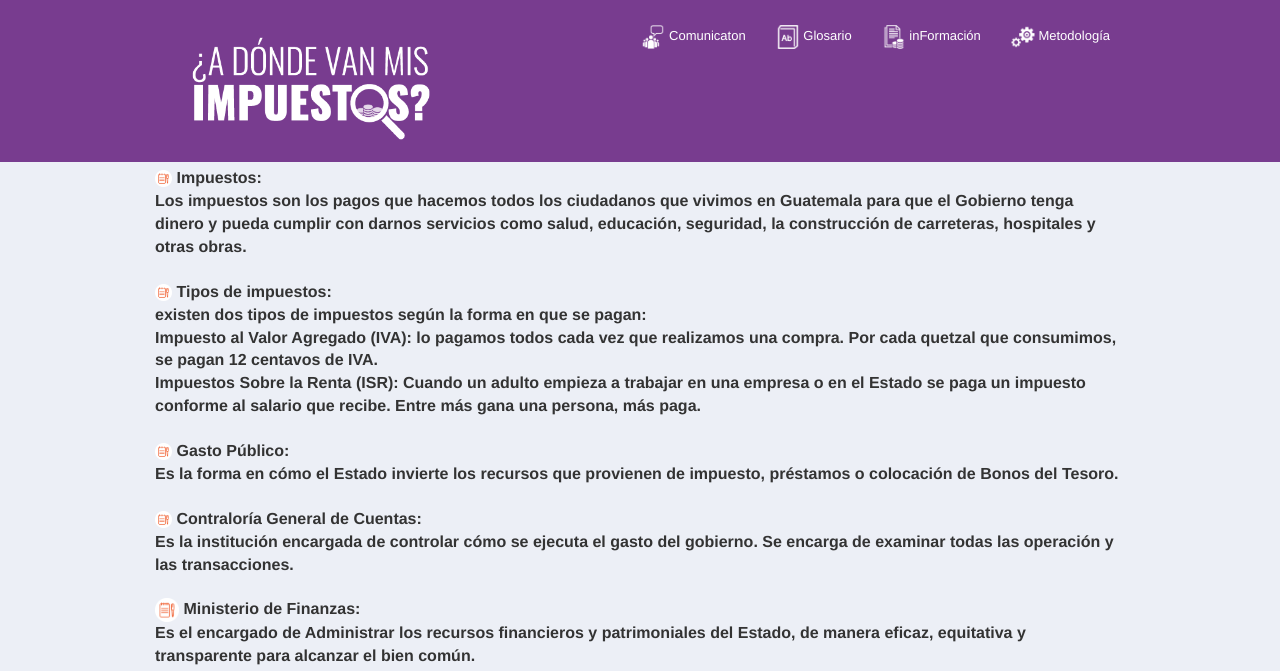
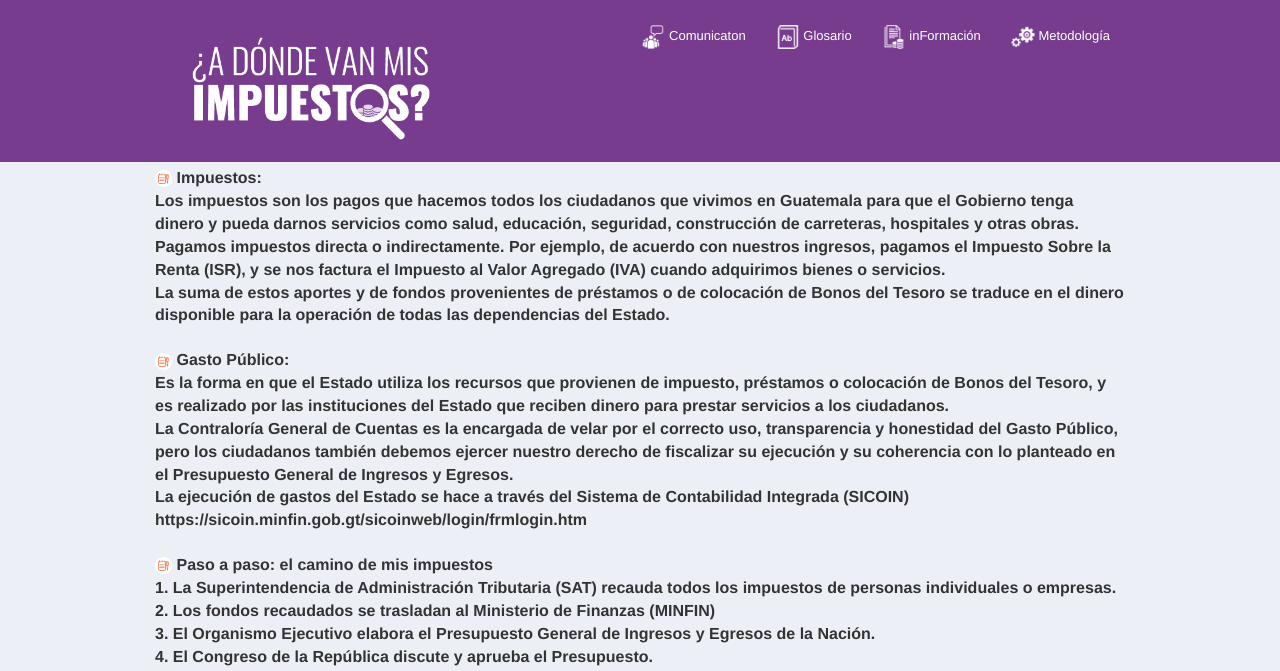
Before and after one commit to jherreragt/MiGuatemala.org, a Jekyll site: the page built from inFormacion.html, in a window 1280 px wide and 1349 px high. Shown: the top 671 px of the window. Built offline with Jekyll 4.4.1, drawn with Linux system fonts in a browser that asks for light colours; nearby versions of some CDN libraries; some web fonts are replaced; some of the changed text lies outside the part shown.

Commit message:
Update inFormacion.html

```diff
--- a/inFormacion.html
+++ b/inFormacion.html
@@ -2,44 +2,34 @@
 layout: default
 title: inFormación
 ---
-<h1 class="page-title"><br>in<b>Formación<b></h1>
+<h1 class="page-title"><br>in<b>inFormación<b></h1>
 <div class="row spaced">
   <dl>
     <img src="img/ÍCONOS/ICONOS-35.png" style="height: 17px; width: 17px;"> <b>Impuestos:</b></h2>
-    <dd>Los impuestos son los pagos que hacemos todos los ciudadanos que vivimos en Guatemala para que el Gobierno tenga dinero y pueda cumplir con darnos servicios como salud, educación, seguridad, la construcción de carreteras, hospitales y otras obras.</dd>
+    <dd>
+      Los impuestos son los pagos que hacemos todos los ciudadanos que vivimos en Guatemala para que el Gobierno tenga dinero y pueda darnos servicios como salud, educación, seguridad, construcción de carreteras, hospitales y otras obras.
+      <br>Pagamos impuestos directa o indirectamente. Por ejemplo, de acuerdo con nuestros ingresos, pagamos el Impuesto Sobre la Renta (ISR), y se nos factura el Impuesto al Valor Agregado (IVA) cuando adquirimos bienes o servicios.
+      <br>La suma de estos aportes y de fondos provenientes de préstamos o de colocación de Bonos del Tesoro se traduce en el dinero disponible para la operación de todas las dependencias del Estado.
+      <br>
   </dl>
   <dl>
-    <img src="img/ÍCONOS/ICONOS-35.png" style="height: 17px; width: 17px;"> Tipos de impuestos:</h2>
-    <dd> existen dos tipos de impuestos según la forma en que se pagan:<br>
-
-<b>Impuesto al Valor Agregado (IVA):</b>  lo pagamos todos cada vez que realizamos una compra. Por cada quetzal que consumimos, se pagan 12 centavos de IVA.
-
-<br> <b>Impuestos Sobre la Renta (ISR):</b> Cuando un adulto empieza a trabajar en una empresa o en el Estado se paga un impuesto conforme al salario que recibe. Entre más gana una persona, más paga. </dd>
+    <img src="img/ÍCONOS/ICONOS-35.png" style="height: 17px; width: 17px;"> <b>Gasto Público:</b></h2>
+    <dd>
+      Es la forma en que el Estado utiliza los recursos que provienen de impuesto, préstamos o colocación de Bonos del Tesoro, y es realizado por las instituciones del Estado que reciben dinero para prestar servicios a los ciudadanos.
+      <br>La Contraloría General de Cuentas es la encargada de velar por el correcto uso, transparencia y honestidad del Gasto Público, pero los ciudadanos también debemos ejercer nuestro derecho de fiscalizar su ejecución y su coherencia con lo planteado en el Presupuesto General de Ingresos y Egresos.
+      <br>La ejecución de gastos del Estado se hace a través del Sistema de Contabilidad Integrada (SICOIN) https://sicoin.minfin.gob.gt/sicoinweb/login/frmlogin.htm
+      <br>
+    </dd>
   </dl>
   <dl>
-    <img src="img/ÍCONOS/ICONOS-35.png" style="height: 17px; width: 17px;"> Gasto Público:</h2>
-    <dd>Es la forma en cómo el Estado invierte los recursos que provienen de impuesto, préstamos o colocación de Bonos del Tesoro. </dd>
+    <img src="img/ÍCONOS/ICONOS-35.png" style="height: 17px; width: 17px;"> <b>Paso a paso: el camino de mis impuestos</b></h2>
+    <dd>
+        1. La Superintendencia de Administración Tributaria  (SAT) recauda todos los impuestos de personas individuales o empresas.
+        <br>2. Los fondos recaudados se trasladan al Ministerio de Finanzas (MINFIN)
+        <br>3. El Organismo Ejecutivo elabora el Presupuesto General de Ingresos y Egresos de la Nación.
+        <br>4. El Congreso de la República discute y aprueba el Presupuesto.
+        <br>5. El MINFIN distribuye los fondos a todas las entidades del Estado, de acuerdo con lo establecido en el Presupuesto.
+        <br>6. Cada entidad debe evidenciar el apropiado gasto del dinero a través de la prestación oportuna de los servicios que le han sido designados.
+        <br>7. La Contraloría General de Cuentas (CGC) debe fiscalizar el uso apropiado de los fondos.
+    </dd>
   </dl>
-  <dl>
-    <img src="img/ÍCONOS/ICONOS-35.png" style="height: 17px; width: 17px;"> Contraloría General de Cuentas:</h2>
-    <dd>Es la institución encargada de controlar cómo se ejecuta el gasto del gobierno. Se encarga de examinar todas las operación y las transacciones.</dd>
-  </dl>
-  <dl>
-    <img src="img/ÍCONOS/ICONOS-35.png" style="height: 24px; width: 24px;"> Ministerio de Finanzas:</h2>
-    <dd>Es el encargado de Administrar los recursos financieros y patrimoniales del Estado, de manera eficaz, equitativa y transparente para alcanzar el bien común.</dd>
-  </dl>
-  <div class="container">
-  <div class="row spaced">
-    <div class="col-md-6">
-      <a href="y-mis-impuestos.html">
-        <img src="img/Cuadro1.gif" alt="¿A dónde van mis impuestos?" class="img-responsive">
-      </a>
-    </div>
-    <div class="col-md-6">
-      <a href="http://arma.adondevanmisimpuestos.gt/">
-        <img src="img/Cuadro2.gif" alt="Arma tu Presupuesto" class="img-responsive"/>
-      </a>
-    </div>
-  </div>
-
-</div>
```
